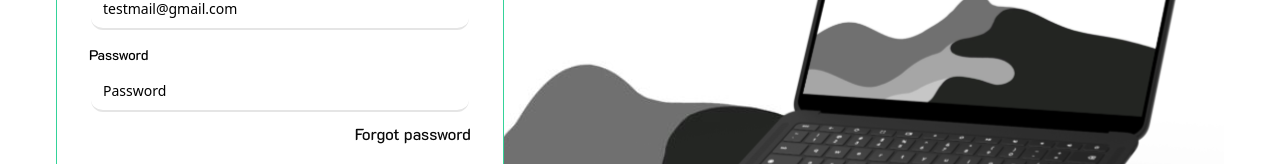
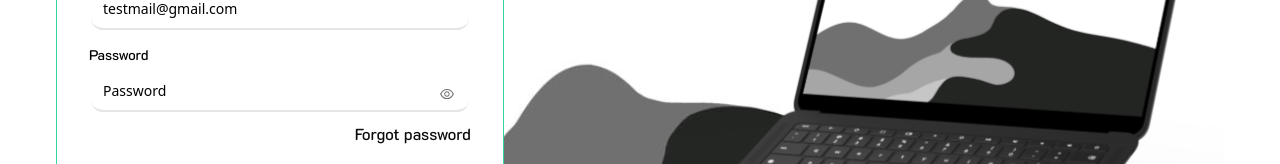
Before and after one commit to Danil4534/Diploma, a React (Vite) app in the folder client/: page /login in a window 1280 px wide. Shown: the part 358-522 px from the top of the page. Built offline with nearby package versions, Linux system fonts and the light colour scheme.

Commit message:
bugfix password

```diff
--- a/client/src/components/LoginForm.tsx
+++ b/client/src/components/LoginForm.tsx
@@ -11,10 +11,12 @@ import { FormikInput } from "./ui/FormikInput";
 import axios from "axios";
 import { toast, Toaster } from "sonner";
 import { useState } from "react";
+import { AiOutlineEye, AiOutlineEyeInvisible } from "react-icons/ai";
 
 const LoginForm: React.FC = () => {
   const navigate = useNavigate();
   const [emailForReset, setEmailForReset] = useState<string | undefined>();
+  const [vision, setVision] = useState<boolean>(false);
   const store = useStore();
 
   const validationSchemaLogin = Yup.object({
@@ -147,13 +149,28 @@ const LoginForm: React.FC = () => {
                   type="email"
                 />
               </LabelInputContainer>
-              <LabelInputContainer className="mb-2">
+              <LabelInputContainer className="mb-2 ">
                 <Label htmlFor="password">Password</Label>
-                <FormikInput
-                  name="password"
-                  placeholder="Password"
-                  type="password"
-                />
+                <div className="relative w-full h-full">
+                  <FormikInput
+                    name="password"
+                    placeholder="Password"
+                    type={vision ? "text" : "password"}
+                    className="relative"
+                  />
+                  {!vision ? (
+                    <AiOutlineEye
+                      className="absolute right-4 top-4 text-neutral-500 cursor-pointer"
+                      onClick={() => setVision(!vision)}
+                    />
+                  ) : (
+                    <AiOutlineEyeInvisible
+                      onClick={() => setVision(!vision)}
+                      className="absolute right-4 top-4 text-neutral-500 cursor-pointer"
+                    />
+                  )}
+                </div>
+
                 <p
                   onClick={() => store.setActiveForgotPasswd()}
                   className="text-right font-k2d font-medium hover:underline cursor-pointer "
--- a/client/src/components/ui/FormikInput.tsx
+++ b/client/src/components/ui/FormikInput.tsx
@@ -6,9 +6,14 @@ interface FormikInputProps {
   type?: string;
   placeholder?: string;
   className?: string;
+  children?: React.ReactNode;
 }
 
-export const FormikInput: React.FC<FormikInputProps> = ({ name, ...props }) => {
+export const FormikInput: React.FC<FormikInputProps> = ({
+  name,
+  children,
+  ...props
+}) => {
   const [field, meta] = useField(name);
   return (
     <div>
@@ -17,7 +22,9 @@ export const FormikInput: React.FC<FormikInputProps> = ({ name, ...props }) => {
         {...props}
         value={field.value ?? ""}
         className={meta.error && "border-red-600"}
-      />
+      >
+        {children}
+      </Input>
       {meta.touched && meta.error && (
         <div className="text-red-500 text-sm ml-2">{meta.error}</div>
       )}
--- a/client/src/pages/SubjectPage.tsx
+++ b/client/src/pages/SubjectPage.tsx
@@ -11,12 +11,15 @@ import Breadcrumbs from "../components/Breadcrumbs";
 import { CiSearch } from "react-icons/ci";
 import { Input } from "../components/ui/Input";
 import { Image } from "../components/ui/Image";
-import LogoIcon from "../assets/icons/LogoIconBlack.svg";
+import LogoIconBlack from "../assets/icons/LogoIconBlack.svg";
+import LogoIconLight from "../assets/icons/LogoIconLight.svg";
 import { AiOutlineSortAscending } from "react-icons/ai";
+import { useStore } from "../store/store";
 
 function SubjectPage() {
   const [subjects, setSubjects] = useState([]);
   const [searchTerm, setSearchTerm] = useState("");
+  const store = useStore();
   const fetchGroups = debounce(async (query: string) => {
     try {
       const response = await axios.get(`http://localhost:3000/subject`);
@@ -38,7 +41,7 @@ function SubjectPage() {
       <div className="w-full flex justify-end mb-2">
         <h1 className="font-k2d text-6xl">All Subjects</h1>
       </div>
-      <div className="w-full h-screen gap-4  border shadow-sm border-neutral-200 rounded-2xl p-2">
+      <div className="w-full h-screen gap-4  border shadow-sm border-neutral-200 dark:border-neutral-600 rounded-2xl p-2">
         <div className="flex items-center justify-between p-4">
           <Breadcrumbs />
           <div className="relative w-1/6">
@@ -65,11 +68,18 @@ function SubjectPage() {
                 >
                   <div className="w-auto h-full rounded-2xl bg-white p-4 relative dark:bg-neutral-800">
                     <div className="absolute left-3 bottom-3">
-                      <Image src={LogoIcon} className="animate-rotate" />
+                      {store.theme === "dark" ? (
+                        <Image
+                          src={LogoIconLight}
+                          className="animate-rotate size-10"
+                        />
+                      ) : (
+                        <Image src={LogoIconBlack} className="animate-rotate" />
+                      )}
                     </div>
                     <div className="flex gap-2 flex-col">
                       <div className="flex items-start justify-between">
-                        <h3 className=" text-lg font-k2d font-medium text-gray-900 flex gap-2">
+                        <h3 className=" text-lg font-k2d font-medium text-neutral-400 flex gap-2">
                           Subject
                         </h3>
                         <h3 className=" text-lg font-k2d font-medium text-gray-500 flex gap-2">
--- a/client/src/store/store.ts
+++ b/client/src/store/store.ts
@@ -123,7 +123,7 @@ export const useStore = create<typeStore>((set) => ({
   },
   clearCookie: () => {
     document.cookie =
-      "accessToken= expires=Thu, 01 Jan 1970 00:00:00 UTC; path=/;";
+      "accessToken=; expires=Thu, 01 Jan 1970 00:00:00 UTC; path=/;";
   },
 
   setData: (values: any) => {
```
